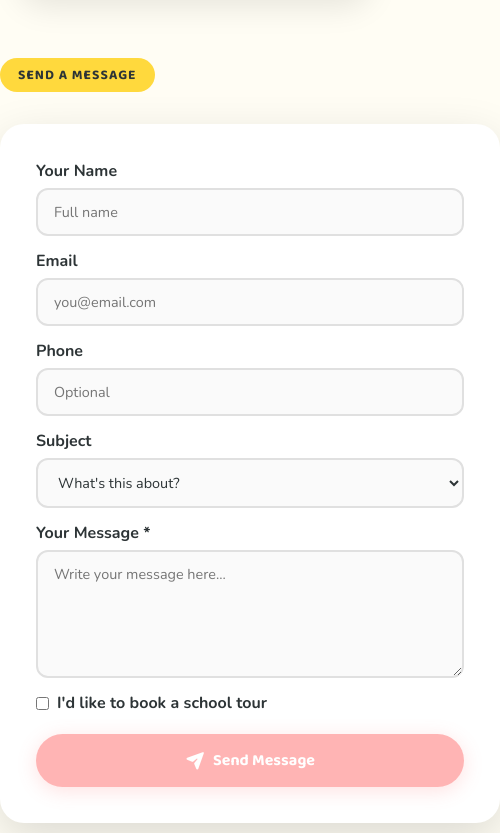
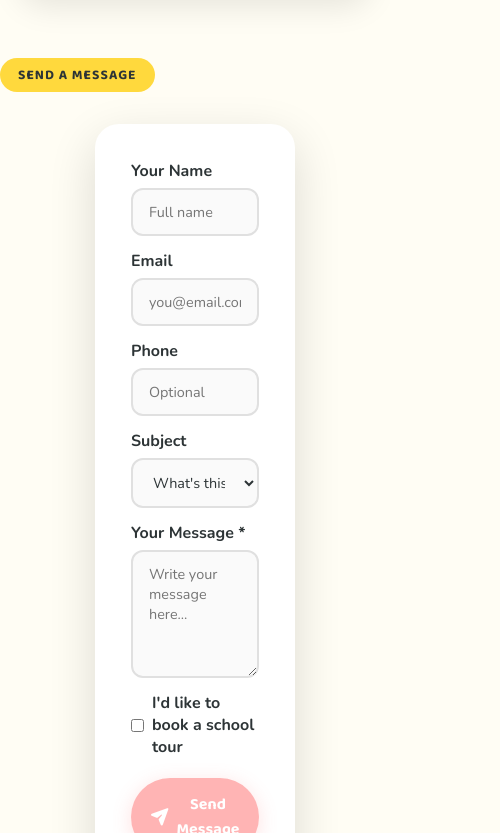
Before and after one commit to Eniola1110/school-website, a Vue app: page /school-website/contact in a window 390 px wide. Shown: the part 1491-2324 px from the top of the page, 500 px wide, since content can reach past the window. Built offline with nearby package versions, Linux system fonts and the light colour scheme.

Commit message:
fix width in contact form

```diff
--- a/src/views/Contact.vue
+++ b/src/views/Contact.vue
@@ -274,10 +274,19 @@ const contactCards = [
 
 @media (max-width: 900px) {
   .contact-cards { grid-template-columns: repeat(2, 1fr); }
+  contact-form{
+    width: 200px;
+  }
 }
 @media (max-width: 600px) {
-  .contact-cards { grid-template-columns: 1fr; }
-  .form-row { grid-template-columns: 1fr; }
-  .contact-hero { padding: 60px 20px 0; }
+  .contact-cards {
+    grid-template-columns: 1fr;
+}
+ .contact-form{
+    width: 200px;
+ }
+  .contact-hero {
+    padding: 60px 20px 0;
+}
 }
 </style>
```
